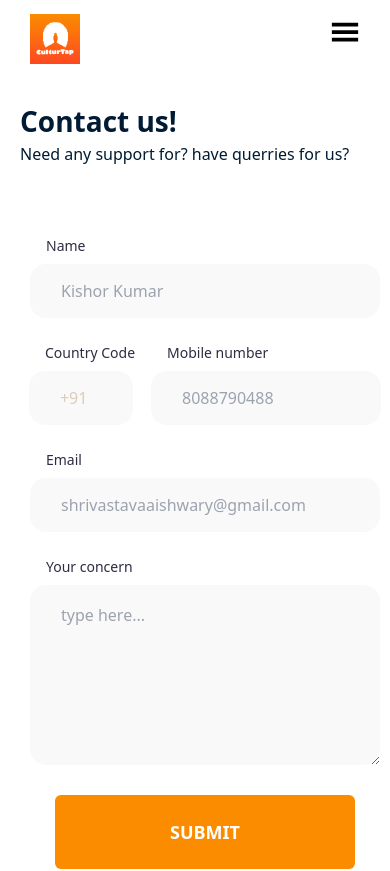
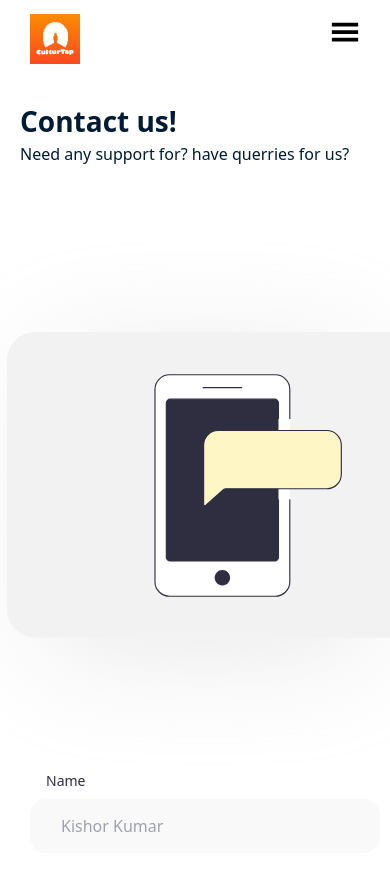
Before and after one commit to vpwr2004/CulturTap, a React (Create React App) app in the folder frontend/: page /contact in a window 390 px wide. Shown: the top 871 px of the page. Built offline with nearby package versions, Linux system fonts and the light colour scheme.

Commit message:
modified

```diff
--- a/frontend/src/components/contacts/ContactElement.js
+++ b/frontend/src/components/contacts/ContactElement.js
@@ -23,7 +23,7 @@ const ContactElement = ({ details }) => {
     }
 
     return (
-        <div className='max-lg:pl-[20px] lg:ml-[180px] md:mt-[66px] max-sm:pt-[100px]'>
+        <div className='max-lg:pl-[20px] lg:ml-[180px] md:mt-[66px] max-sm:pt-[100px] overflow-x-hidden'>
             <div>
                 <h2 className='text-[40px] heading-color font-bold  max-sm:text-[28px]'>{details.type}</h2>
                 <p className='text-[16px] text-[#001b33]'>{details.title}</p>
@@ -93,7 +93,7 @@ const ContactElement = ({ details }) => {
                 </form>
 
                 <div>
-                    <img src={details.img} alt="contact" className='flex  w-[754px] h-[535px] scale-150  max-sm:hidden' />
+                    <img src={details.img} alt="contact" className='flex  w-[754px] h-[535px] scale-150  ' />
                 </div>
             </div>
         </div>
--- a/frontend/src/components/navbar/Navbar.js
+++ b/frontend/src/components/navbar/Navbar.js
@@ -48,7 +48,7 @@ const Navbar = () => {
     }
 
     return (
-        <div className='w-screen max-sm:fixed  flex justify-between gap-10 md:px-[20px] max-sm:mt-0 max-sm:pb-[20px]  max-sm:pr-[30px] bg-white '>
+        <div className='w-screen max-sm:fixed max-sm:top-0 flex justify-between gap-10 md:px-[20px] max-sm:mt-0 max-sm:pb-[20px]  max-sm:pr-[30px] bg-white z-50'>
             <div className='pt-[14px] md:pl-[14px] max-sm:pl-[30px] relative'>
                 <img src={logo} alt="logo" className=' w-[50px] h-[50px] lg:w-[102px] lg:h-[102px]' />
                 <div className='absolute max-lg:hidden top-[170px] left-[8px]'>
```
